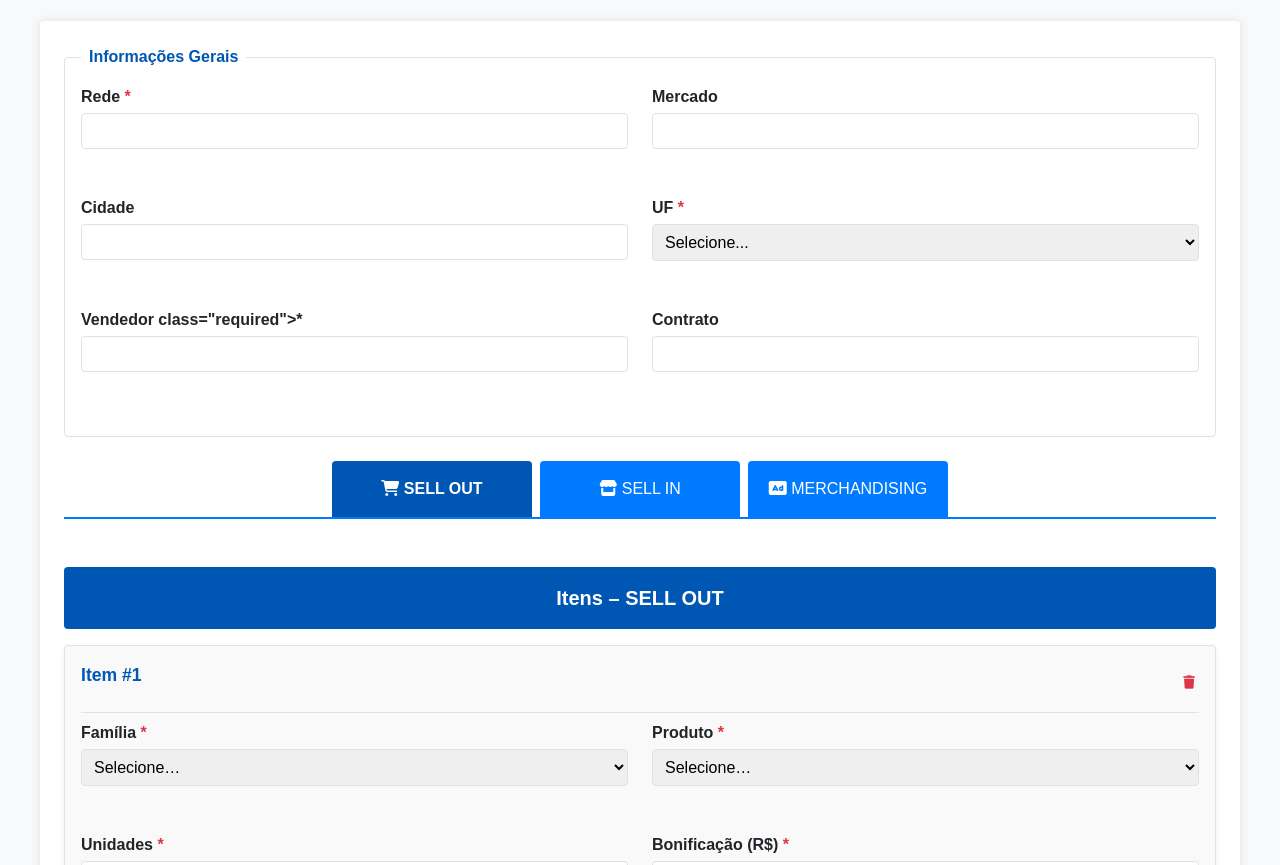
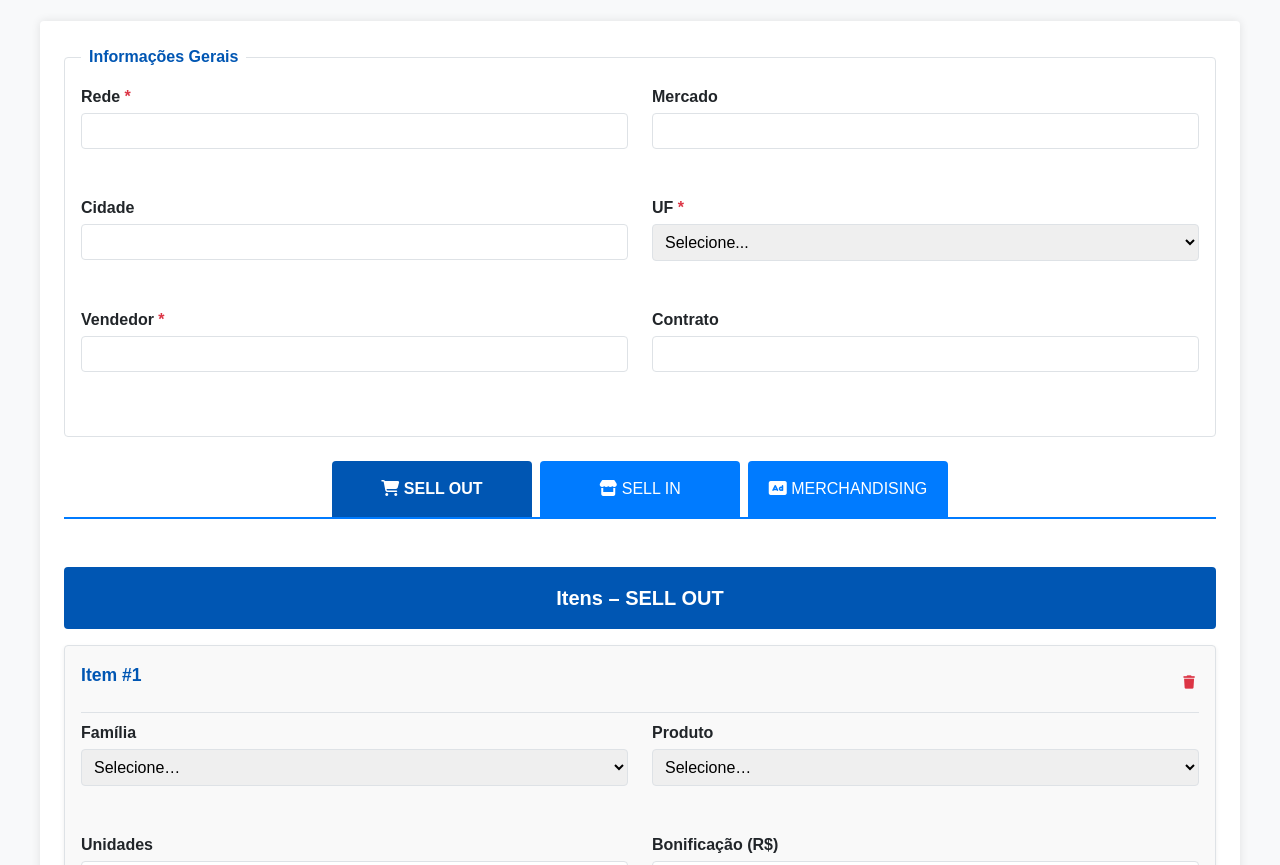
Before and after one commit to pivottgodias/GestordeVerbas, a plain HTML site: page index.html in a window 1280 px wide. Shown: the part 87-952 px from the top of the page. Drawn offline with nearby package versions, Linux system fonts and the light colour scheme.

Commit message:
Update index.html

```diff
--- a/index.html
+++ b/index.html
@@ -56,7 +56,7 @@
         </div>
         <div class="row">
           <div class="form-group">
-            <label for="vendedor">Vendedor class="required">*</span></label>
+            <label for="vendedor">Vendedor <span class="required">*</span></label>
             <input id="vendedor" name="vendedor" required aria-required="true">
             <div class="error-message" id="vendedor-error"></div>
           </div>
@@ -154,14 +154,14 @@
       </div>
       <div class="row">
         <div class="form-group">
-          <label>Família <span class="required">*</span></label>
+          <label>Família</label>
           <select name="item_familia[]" class="item-familia">
             <option value="">Selecione…</option>
           </select>
           <div class="error-message"></div>
         </div>
         <div class="form-group">
-          <label>Produto <span class="required">*</span></label>
+          <label>Produto</label>
           <select name="item_produto[]" class="item-produto">
             <option value="">Selecione…</option>
           </select>
@@ -170,12 +170,12 @@
       </div>
       <div class="row">
         <div class="form-group">
-          <label>Unidades <span class="required">*</span></label>
+          <label>Unidades</label>
           <input type="number" min="1" class="item-unidades" name="item_unidades[]">
           <div class="error-message"></div>
         </div>
         <div class="form-group">
-          <label>Bonificação (R$) <span class="required">*</span></label>
+          <label>Bonificação (R$)</label>
           <input type="number" step="0.001" min="0" class="item-bonificacao" name="item_bonificacao[]">
           <div class="error-message"></div>
         </div>
@@ -207,12 +207,12 @@
       </div>
       <div class="row">
         <div class="form-group">
-          <label>Verba (R$) <span class="required">*</span></label>
+          <label>Verba (R$)</label>
           <input type="number" step="0.01" min="0" class="merch-item-verba" name="merch_item_verba[]">
           <div class="error-message"></div>
         </div>
         <div class="form-group">
-          <label>Opção <span class="required">*</span></label>
+          <label>Opção</label>
           <select name="merch_item_opcao[]" class="merch-item-opcao">
             <option value="">Selecione…</option>
             <option>PONTA DE GÔNDOLA</option>
```
